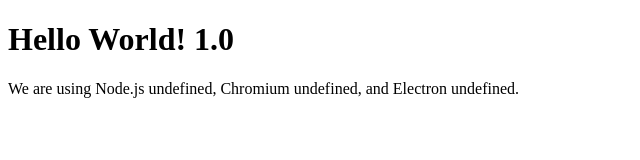
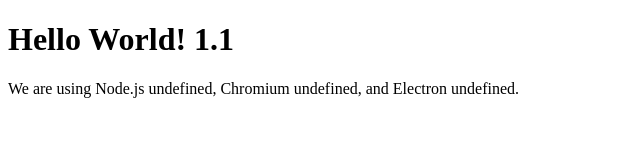
Before and after one commit to akosszelenyi/Electron-Desktop, an Electron app: page index.html in a window 800 px wide. Shown: the full height of the page, 0-640 px from the left. Drawn offline with Linux system fonts and the light colour scheme.

Commit message:
Version 1.1

```diff
--- a/index.html
+++ b/index.html
@@ -2,10 +2,10 @@
 <html>
   <head>
     <meta charset="UTF-8">
-    <title>Hello World! 1.0</title>
+    <title>Hello World! 1.1</title>
   </head>
   <body>
-    <h1>Hello World! 1.0</h1>
+    <h1>Hello World! 1.1</h1>
     <!-- All of the Node.js APIs are available in this renderer process. -->
     We are using Node.js <script>document.write(process.versions.node)</script>,
     Chromium <script>document.write(process.versions.chrome)</script>,
```
